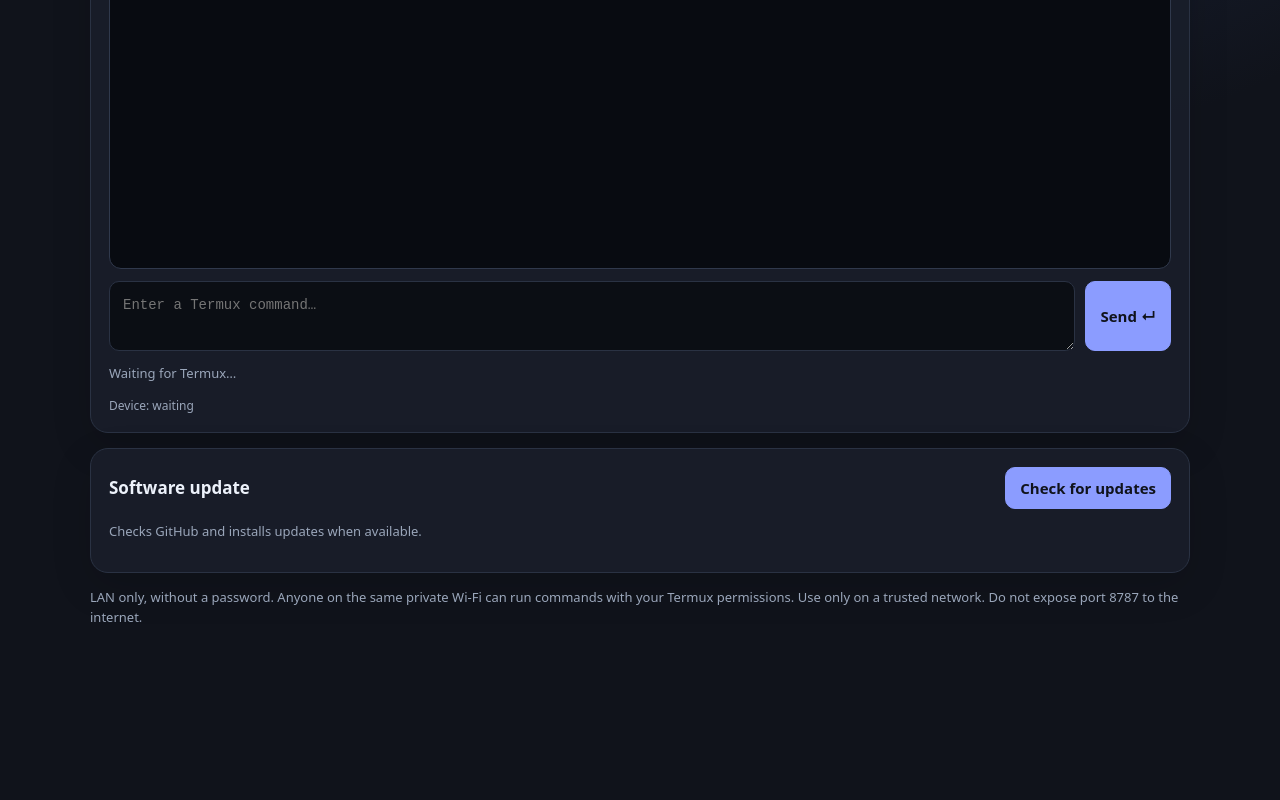
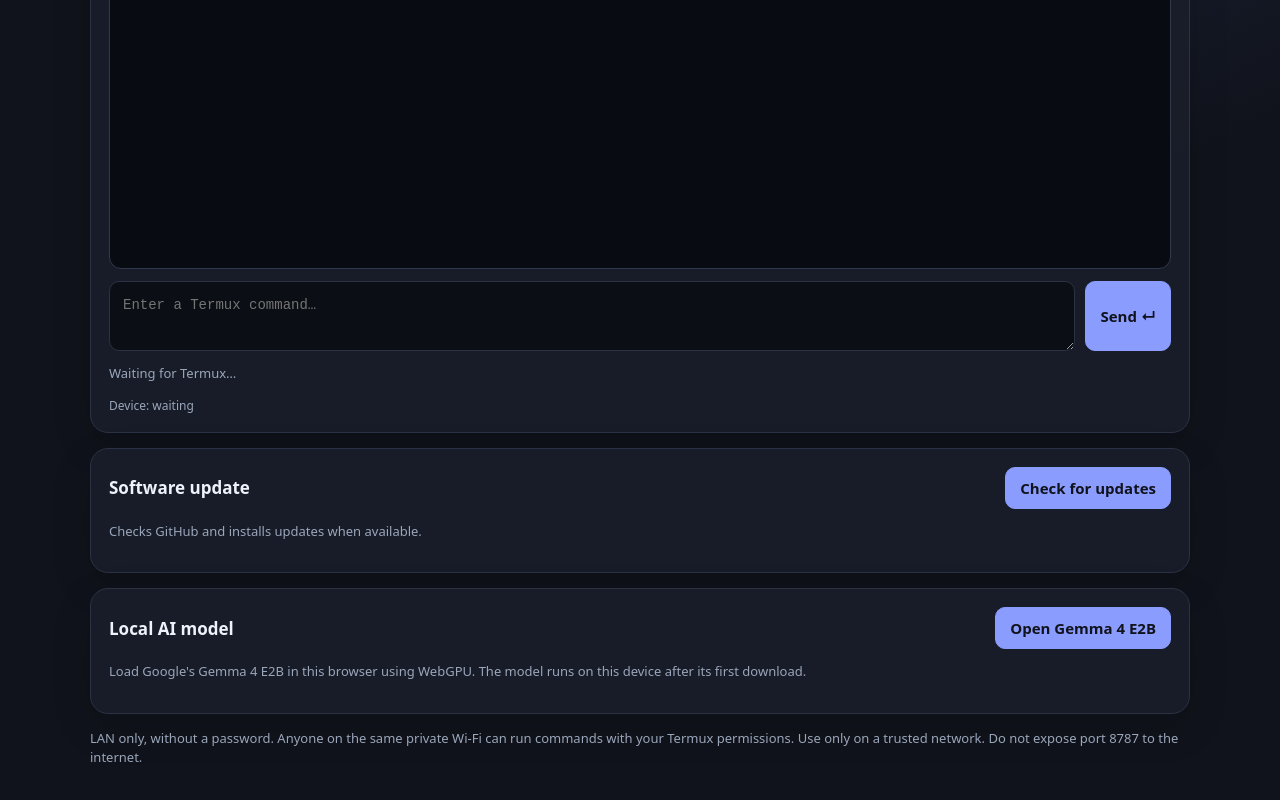
Before and after one commit to 1alind/local-, a website: page public/index.html in a window 1280 px wide. Shown: the part 434-1234 px from the top of the page. Before the commit the page ends 1097 px from the top, so only its background shows below. Drawn offline with Linux system fonts and the light colour scheme; no server answers.

Commit message:
Add Gemma 4 to local terminal dashboard

```diff
--- a/public/index.html
+++ b/public/index.html
@@ -47,6 +47,10 @@
       <div class="headrow"><h2>Software update</h2><button id="update" class="primary">Check for updates</button></div>
       <p id="updateHint" class="hint">Checks GitHub and installs updates when available.</p>
     </div>
+    <div class="panel">
+      <div class="headrow"><h2>Local AI model</h2><a href="/gemma.html"><button class="primary" type="button">Open Gemma 4 E2B</button></a></div>
+      <p class="hint">Load Google's Gemma 4 E2B in this browser using WebGPU. The model runs on this device after its first download.</p>
+    </div>
   </section>
   <p class="hint">LAN only, without a password. Anyone on the same private Wi-Fi can run commands with your Termux permissions. Use only on a trusted network. Do not expose port 8787 to the internet.</p>
 </main>
```
